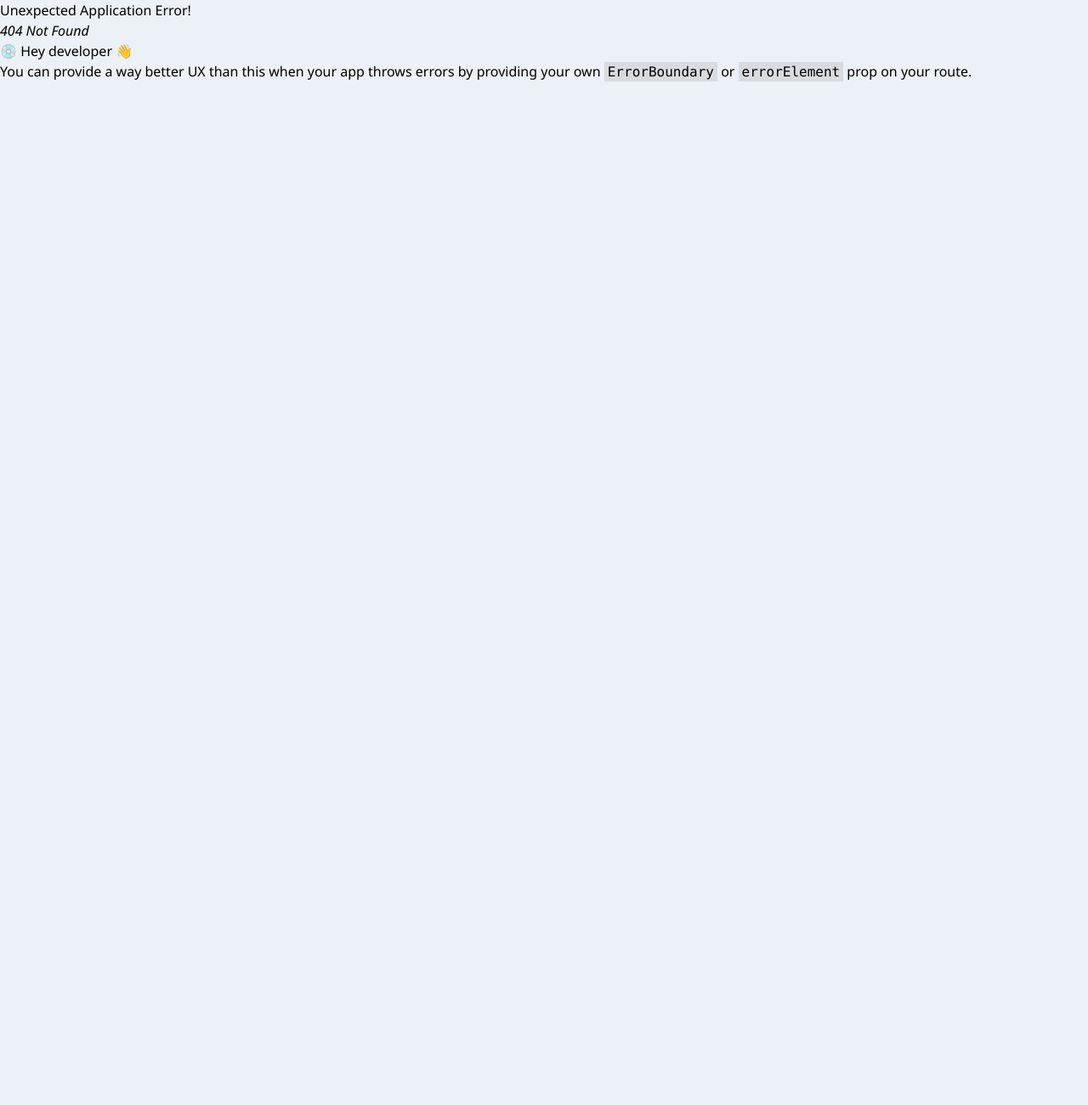
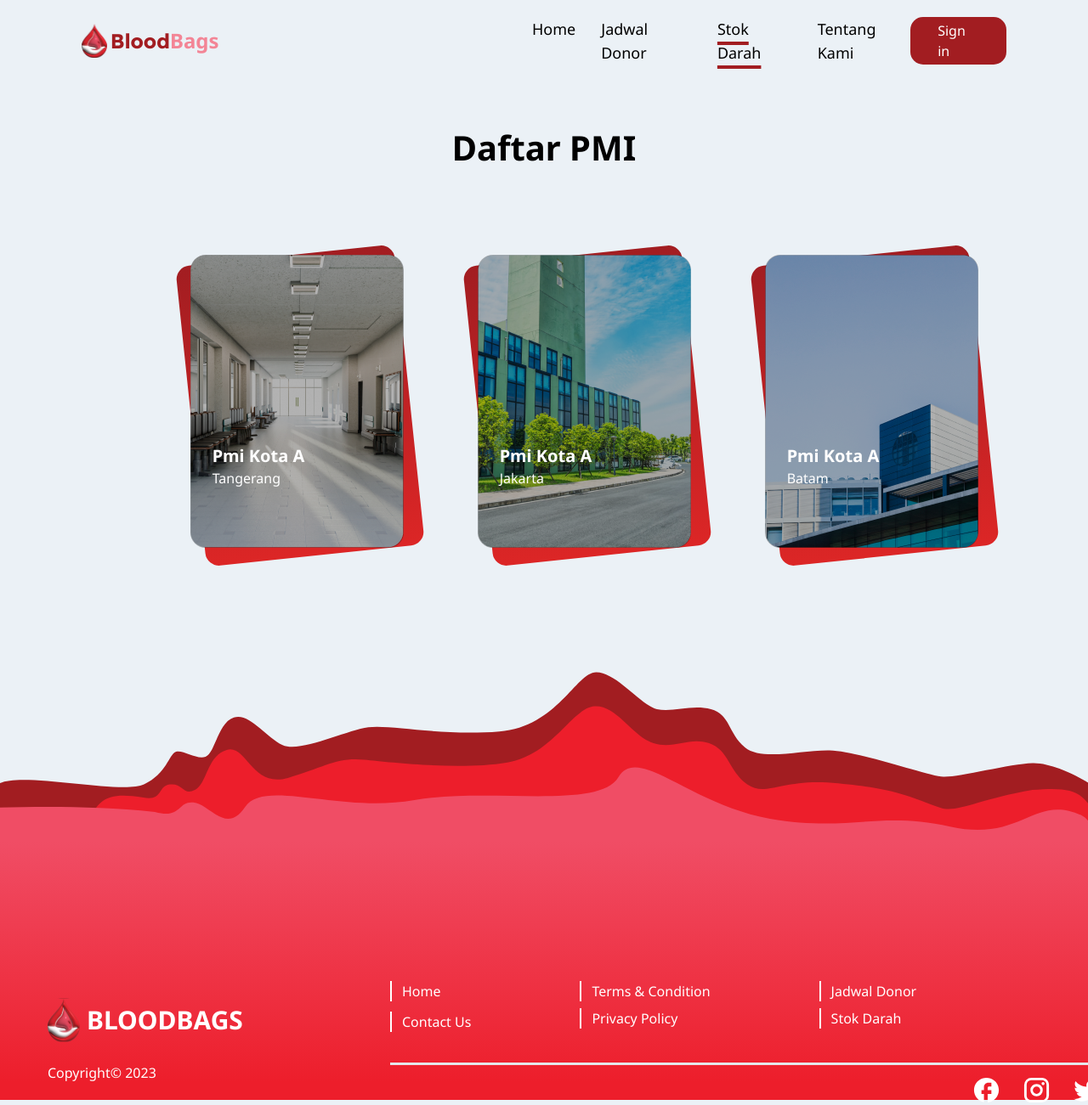
Before and after one commit to Nkas2/MASSIVE-PROJECT, a React (Vite) app in the folder client/: page /stokDarah in a window 1280 px wide. Before the commit this address had no page. Shown: the whole page at 85% size. Before the commit the page ends 800 px from the top, so only its background shows below. Built offline with nearby package versions, Linux system fonts and the light colour scheme.

Commit message:
membuat page stok darah

```diff
--- a/client/src/main.jsx
+++ b/client/src/main.jsx
@@ -11,6 +11,7 @@ import RootLayout from './layout/Root/index.jsx';
 import { Home } from './page/Homepage/Home.jsx';
 import { ThemeProvider } from '@emotion/react';
 import { JadwalDonor } from './page/JadwalDonor/JadwalDonor.jsx';
+import { StokDarah } from './page/StokDarah/StokDarah.jsx';
 // import { CssBaseline } from '@mui/material';
 
 const router = createBrowserRouter([
@@ -25,6 +26,10 @@ const router = createBrowserRouter([
       {
         path: '/jadwalDonor',
         element: <JadwalDonor />,
+      },
+      {
+        path: '/stokDarah',
+        element: <StokDarah />,
       },
     ],
   },
--- a/client/src/page/StokDarah/StokDarah.jsx
+++ b/client/src/page/StokDarah/StokDarah.jsx
@@ -0,0 +1,21 @@
+import { Footer } from '../../components/Footer';
+import { CityCard } from '../../components/item/CityCard';
+
+export const StokDarah = () => {
+  return (
+    <>
+      <div className="flex justify-center pt-14 pb-14">
+        <h1 className="text-[40px] font-bold">Daftar PMI</h1>
+      </div>
+      <div className="pl-56 py-10 mb-24">
+        <CityCard />
+      </div>
+
+      {/* footer */}
+      <div className="">
+        <Footer />
+        <img src="./assets/waves-footer.svg" alt="" className="w-full" />
+      </div>
+    </>
+  );
+};
```
